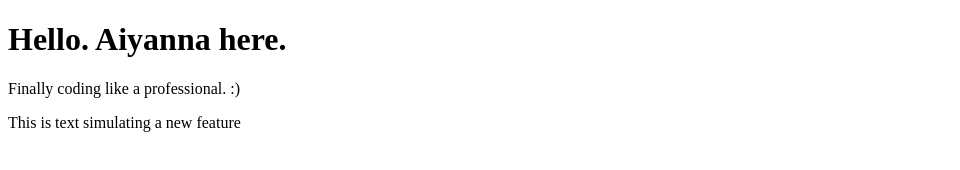
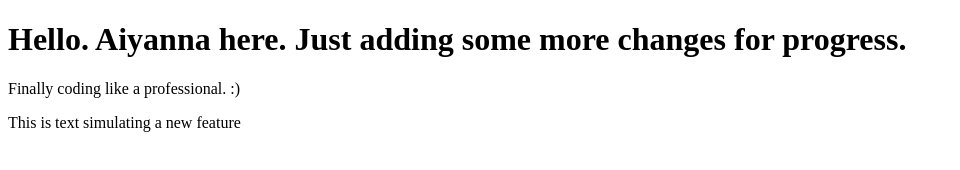
Before and after one commit to Aiyanna-Kirby/test-project, a plain HTML site: page index.html in a window 1280 px wide. Shown: the whole page, without its empty margins (0-960 px from the left). Drawn offline with Linux system fonts and the light colour scheme.

Commit message:
Update header text with additional message

```diff
--- a/index.html
+++ b/index.html
@@ -6,7 +6,7 @@
     <title>Document</title>
   </head>
   <body>
-    <h1>Hello. Aiyanna here.</h1>
+    <h1>Hello. Aiyanna here. Just adding some more changes for progress.</h1>
     <p>Finally coding like a professional. :)</p>
     <div>This is text simulating a new feature</div>
   </body>
```
